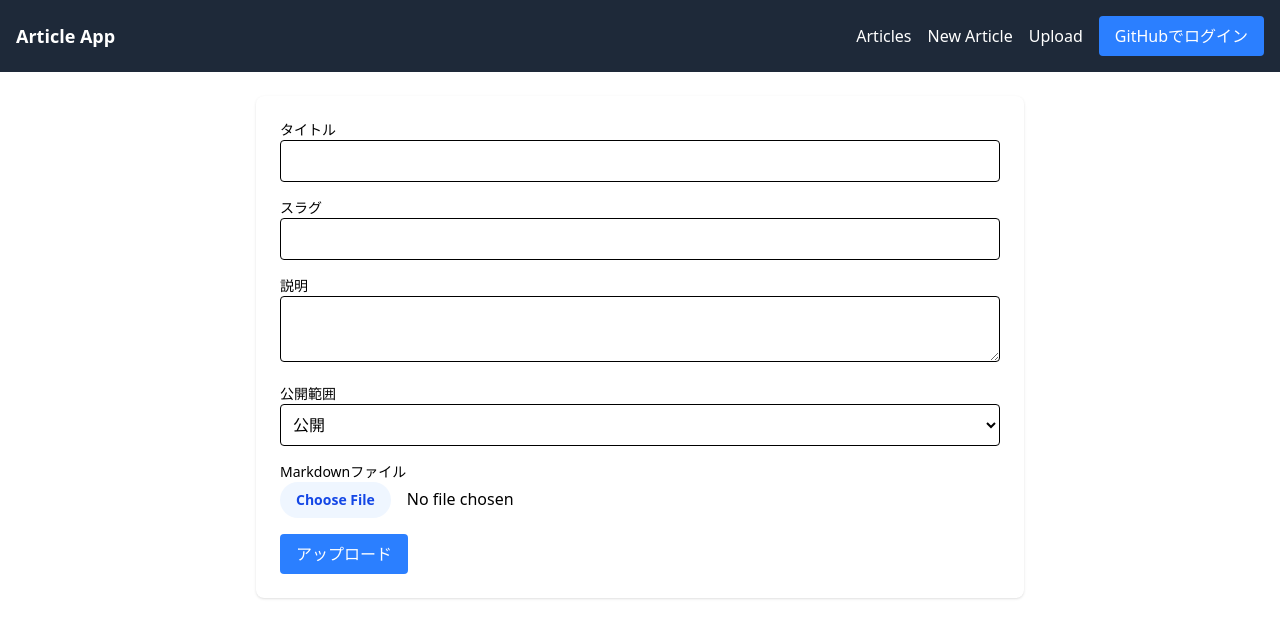
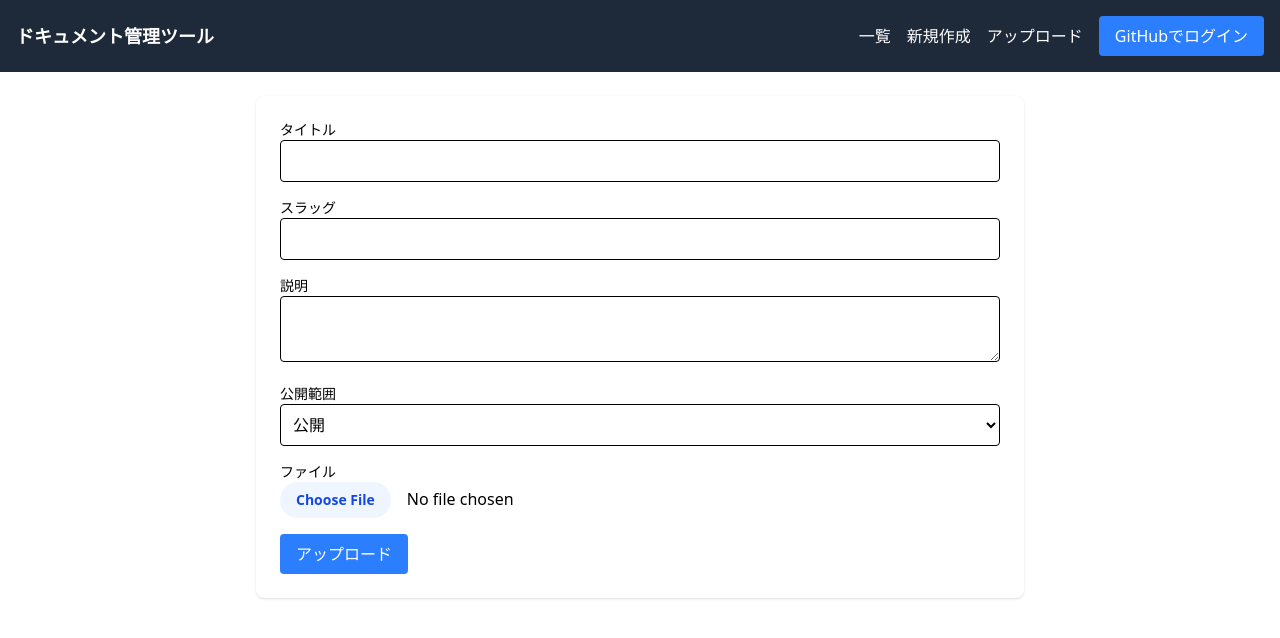
Before and after one commit to gotsui/Markdown, a Next.js app in the folder src/newproject/: page /articles/upload in a window 1280 px wide. Shown: the top 638 px of the page. Built offline with nearby package versions, Linux system fonts and the light colour scheme; no server answers.

Commit message:
日本語化

```diff
--- a/src/newproject/src/app/articles/new/NewArticle.tsx
+++ b/src/newproject/src/app/articles/new/NewArticle.tsx
@@ -58,7 +58,7 @@ const NewArticle: React.FC = () => {
 
     return (
         <div className="container mx-auto p-4">
-            <h1 className="text-2xl font-bold mb-4">Create New Article</h1>
+            <h1 className="text-2xl font-bold mb-4">新規作成</h1>
             <input
                 type="text"
                 placeholder="Title"
--- a/src/newproject/src/app/articles/page.tsx
+++ b/src/newproject/src/app/articles/page.tsx
@@ -24,9 +24,9 @@ const ArticlesPage = async () => {
 
     return (
         <div className="container mx-auto p-4">
-            <h1 className="text-2xl font-bold mb-4">記事一覧</h1>
+            <h1 className="text-2xl font-bold mb-4">ドキュメント一覧</h1>
             <div className="grid gap-4">
-                {articles.length === 0 && <p>記事がありません。</p>}
+                {articles.length === 0 && <p>ドキュメントがありません。</p>}
                 {articles.map((article: any) => (
                     <ArticleCard key={article.id} article={article} session={session} />
                 ))}
--- a/src/newproject/src/app/articles/upload/_commands/uploadFile.ts
+++ b/src/newproject/src/app/articles/upload/_commands/uploadFile.ts
@@ -54,8 +54,8 @@ export async function uploadFile(formData: FormData) {
         const existingArticle = await prisma.article.findUnique({ where: { slug }});
 
         if (existingArticle) {
-            logger.error({ slug }, "スラグ重複");
-            return { error: "このslugは既に使用されています" };
+            logger.error({ slug }, "スラッグ重複");
+            return { error: "このスラッグは既に使用されています" };
         }
 
         await saveMarkdown(slug, content);
--- a/src/newproject/src/app/articles/upload/_components/UploadForm.tsx
+++ b/src/newproject/src/app/articles/upload/_components/UploadForm.tsx
@@ -44,7 +44,7 @@ export const UploadForm: React.FC<Props> = ({ onSuccess }) => {
 						/>
 					</div>
 					<div>
-						<label className="block text-sm font-medium">スラグ</label>
+						<label className="block text-sm font-medium">スラッグ</label>
 						<input
 							type="text"
 							name="slug"
@@ -74,7 +74,7 @@ export const UploadForm: React.FC<Props> = ({ onSuccess }) => {
 						</select>
 					</div>
 					<div>
-						<label className="block text-sm font-medium">Markdownファイル</label>
+						<label className="block text-sm font-medium">ファイル</label>
 						<input
 							type="file"
 							name="file"
--- a/src/newproject/src/components/Navbar.tsx
+++ b/src/newproject/src/components/Navbar.tsx
@@ -9,17 +9,17 @@ const NavBar: React.FC = () => {
         <nav className="bg-gray-800 p-4">
             <div className="container mx-auto flex justify-between items-center">
                 <div className="text-white text-lg font-bold">
-                    <Link href="/">Article App</Link>
+                    <Link href="/">ドキュメント管理ツール</Link>
                 </div>
                 <div className="flex space-x-4 items-center">
                     <Link href="/articles" className="text-white hover:text-gray-300">
-                        Articles
+                        一覧
                     </Link>
                     <Link href="/articles/new" className="text-white hover:text-gray-300">
-                        New Article
+                        新規作成
                     </Link>
                     <Link href="/articles/upload" className="text-white hover:text-gray-300">
-                        Upload
+                        アップロード
                     </Link>
                     <AuthButton />
                 </div>
```
